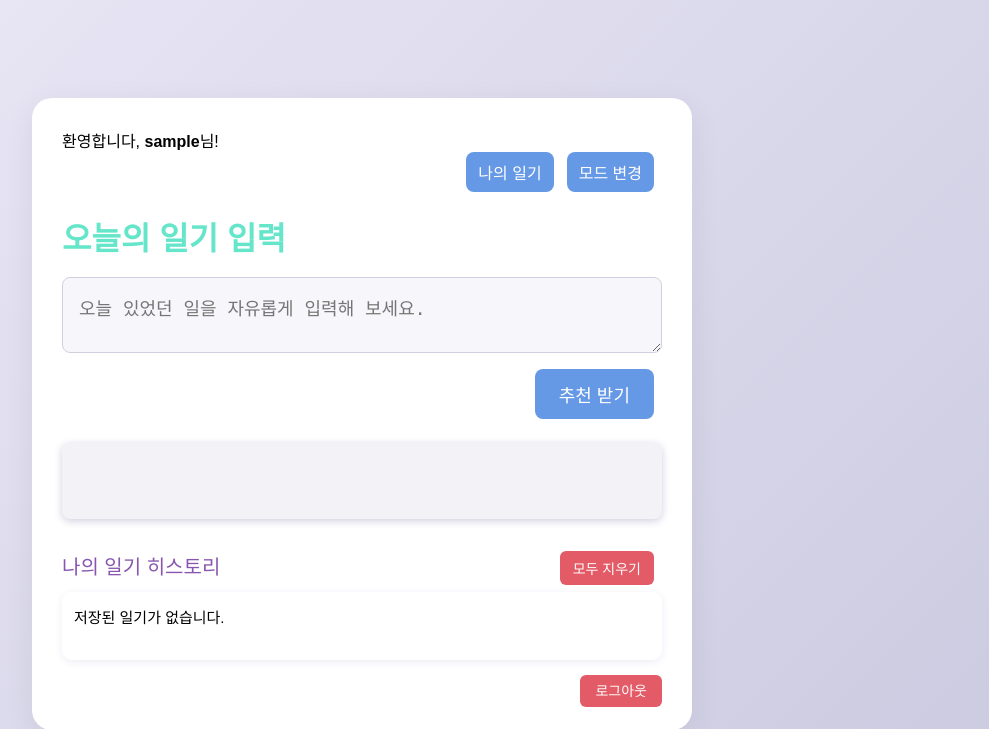
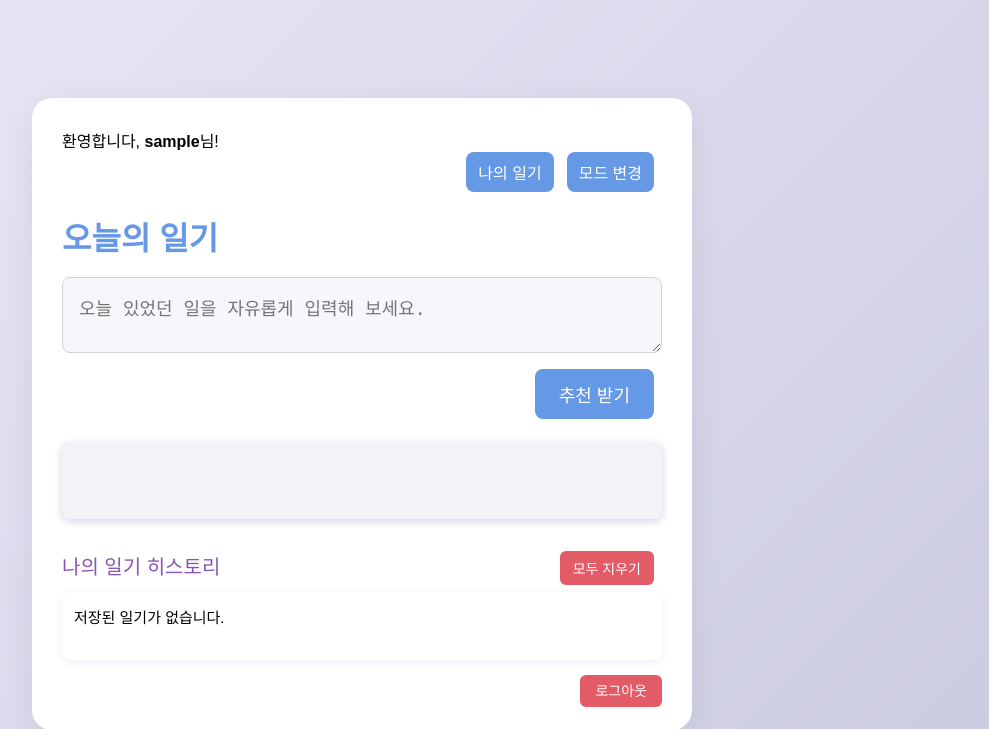
Before and after one commit to kootaeng2/Emotion-Chatbot-App, a Flask app: page / in a window 1280 px wide. Shown: the top 729 px of the page, without its empty margins (278-1267 px from the left). Run offline with Flask 3, Linux system fonts and the light colour scheme; the visitor is signed in with stand-in values (Sample User, id 1).

Commit message:
홈페이지 색상 바꾸기

```diff
--- a/src/templates/emotion_homepage.html
+++ b/src/templates/emotion_homepage.html
@@ -20,7 +20,7 @@
             max-width: 600px;
             margin: 40px auto;
         }
-        h1 { color: #65e5c9; margin-bottom: 18px; }
+        h1 { color: #6598e5; margin-bottom: 18px; }
         textarea {
             width: 100%;
             border-radius: 8px;
@@ -178,7 +178,7 @@
             </div>
         </div>
 
-        <h1>오늘의 일기 입력</h1>
+        <h1>오늘의 일기</h1>
         <textarea id="diary" placeholder="오늘 있었던 일을 자유롭게 입력해 보세요."></textarea><br>
         <div class="recommend-section">
             <button onclick="recommend()">추천 받기</button>
@@ -224,7 +224,7 @@
         // 테마 변경 함수 + 로컬스토리지 저장
         function changeTheme(mode) {
             if (mode === 'light') {
-                document.body.style.background = 'linear-gradient(135deg, #ffffff, #f0f0f0)';
+                document.body.style.background = 'linear-gradient(135deg, #ece9f7, #cacae0)';
             }
             else if (mode === 'dark') {
                 document.body.style.background = 'linear-gradient(135deg, #2c2c3e, #1a1a28)';
--- a/src/templates/signup.html
+++ b/src/templates/signup.html
@@ -24,7 +24,7 @@
             box-sizing: border-box;
         }
         h1 {
-            color: #65e5c9; /* 홈페이지 h1과 동일한 색상 */
+            color: #6598e5;
             margin-bottom: 25px;
             text-align: center;
             font-size: 28px;
```
